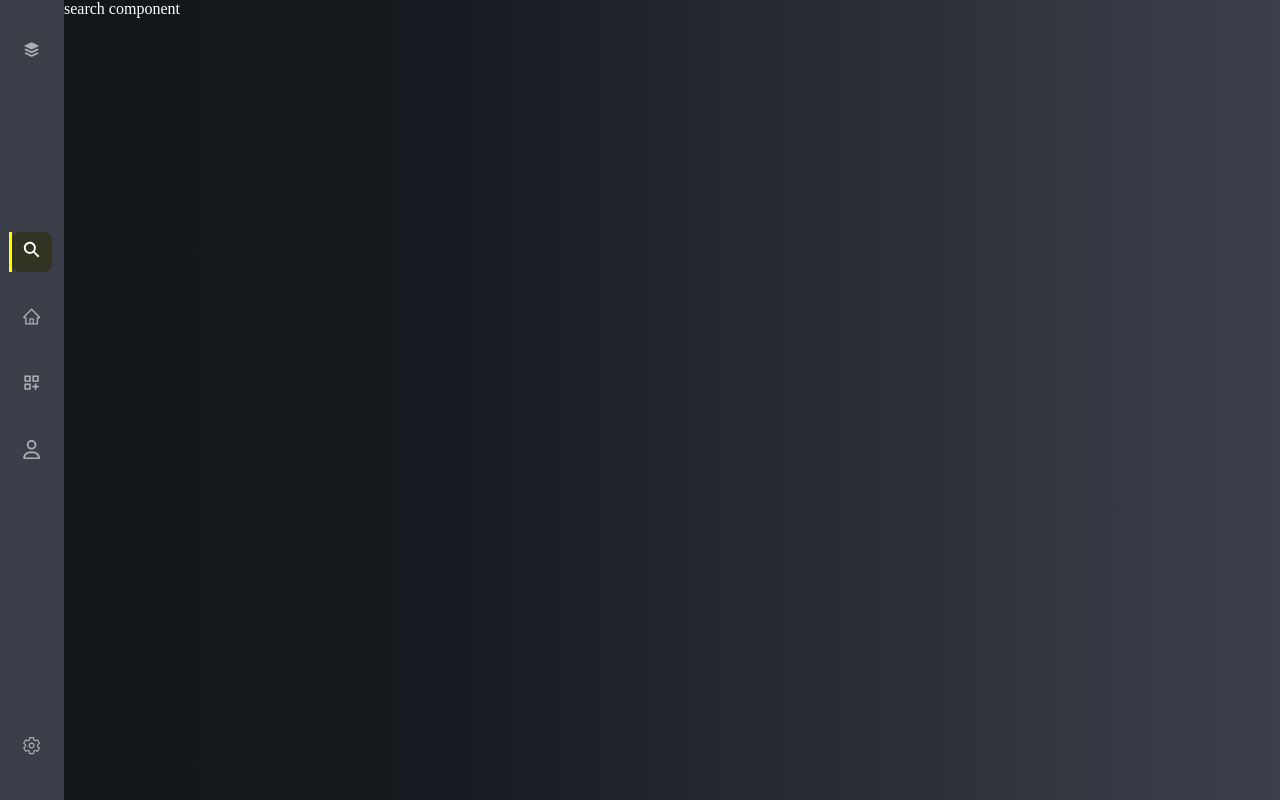
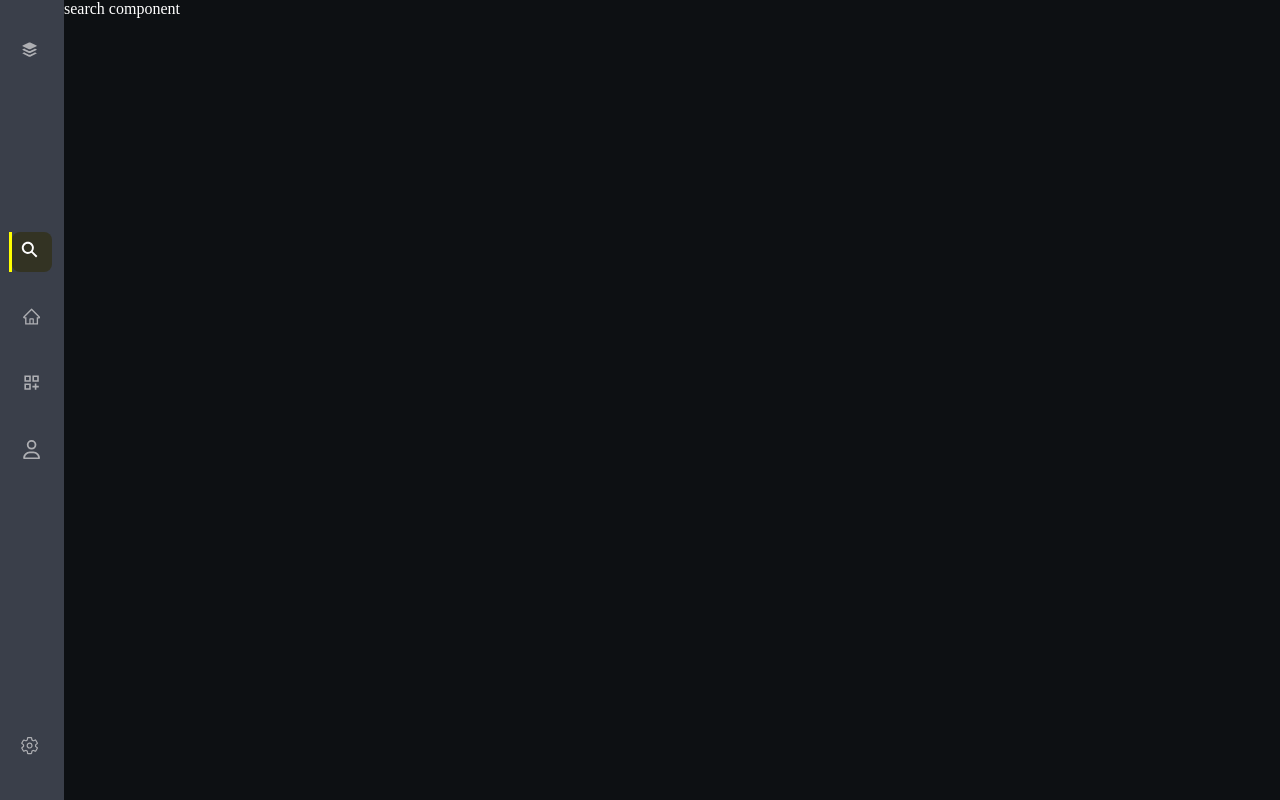
Before and after one commit to Imo-oje/local-library-ui, a React (Vite) app: page /search in a window 1280 px wide. Built offline with nearby package versions, Linux system fonts and the light colour scheme.

Commit message:
responsive styles

```diff
--- a/src/App.jsx
+++ b/src/App.jsx
@@ -3,6 +3,7 @@ import Layout from "./Layout";
 import { IoPlaySharp } from "react-icons/io5";
 import { FiHeart } from "react-icons/fi";
 import { BsWindowSidebar } from "react-icons/bs";
+import Carousel from "./components/Carousel";
 
 /* function getData() {
   const [loading, setLoading] = useState(true);
@@ -32,7 +33,8 @@ function App() {
   } */
   return (
     <Layout>
-      <h1>App</h1>
+      <Carousel />
+
       {/* <div className="faded-circle"></div> */}
       {/*
       <h2>
--- a/src/Layout.jsx
+++ b/src/Layout.jsx
@@ -6,7 +6,7 @@ export default function Layout({ children }) {
   return (
     <div className={Styles.layout}>
       <Navbar />
-      <main>{children}</main>
+      <main className={Styles.main}>{children}</main>
     </div>
   );
 }
--- /dev/null
+++ b/src/components/Carousel.jsx
@@ -0,0 +1,18 @@
+export default function Carousel() {
+  return (
+    <>
+      <section>
+        <h2>Origin</h2>
+        <div>
+          <p>
+            By <span>Dan brown</span>
+          </p>
+          <p>
+            Read by <span>Paul Micheal</span>
+          </p>
+        </div>
+        <div>4.5</div>
+      </section>
+    </>
+  );
+}
--- a/src/components/Navbar.jsx
+++ b/src/components/Navbar.jsx
@@ -11,7 +11,7 @@ export default function Navbar() {
   return (
     <nav className={Styles.nav}>
       <ul>
-        <CustomLink to="/">
+        <CustomLink className={Styles.hideFromMobile} to="/">
           <IoLogoBuffer />
         </CustomLink>
         <div>
@@ -28,7 +28,7 @@ export default function Navbar() {
             <FaRegUser />
           </CustomLink>
         </div>
-        <CustomLink to="/settings">
+        <CustomLink className={Styles.hideFromMobile} to="/settings">
           <IoSettingsOutline />
         </CustomLink>
       </ul>
--- a/src/components/Search.jsx
+++ b/src/components/Search.jsx
@@ -7,3 +7,5 @@ export default function Search() {
     </Layout>
   );
 }
+
+//https://cdn.dribbble.com/users/285333/screenshots/5024738/media/bec020047c0e9dbcb673b58dd377bc5b.png?resize=768x576&vertical=center
--- a/src/index.css
+++ b/src/index.css
@@ -5,7 +5,7 @@
 }
 
 body {
-  background: rgb(18, 21, 26);
+  /* background: rgb(18, 21, 26);
   background: -moz-linear-gradient(
     90deg,
     rgba(18, 21, 26, 1) 0%,
@@ -24,7 +24,8 @@ body {
     rgba(21, 24, 29, 1) 30%,
     rgba(59, 64, 75, 1) 100%
   );
-  filter: progid:DXImageTransform.Microsoft.gradient(startColorstr="#12151a",endColorstr="#3b404b",GradientType=1);
+  filter: progid:DXImageTransform.Microsoft.gradient(startColorstr="#12151a",endColorstr="#3b404b",GradientType=1); */
+  background: #0d1013;
   position: relative;
   width: 100vw;
   height: 100vh;
--- a/src/main.jsx
+++ b/src/main.jsx
@@ -7,6 +7,7 @@ import Settings from "./pages/Settings.jsx";
 import Profile from "./pages/Profile.jsx";
 import Search from "./components/Search.jsx";
 import "./index.css";
+import "./styles/responsive.css";
 
 const router = createBrowserRouter([
   {
--- a/src/styles/layout.module.css
+++ b/src/styles/layout.module.css
@@ -1,4 +1,11 @@
 .layout {
-  display: grid;
-  grid-template-columns: 4rem 1fr;
+  display: flex;
+  flex-direction: column-reverse;
 }
+
+@media only screen and (min-width: 600px) {
+  .layout {
+    display: grid;
+    grid-template-columns: 4rem 1fr;
+  }
+}
--- a/src/styles/navbar.module.css
+++ b/src/styles/navbar.module.css
@@ -1,30 +1,17 @@
-nav.nav {
-  z-index: 9999;
-  color: #fff;
+nav ul {
+  list-style: none;
+  border-radius: 0.5rem 0.5rem 0 0;
+  position: absolute;
   width: 100%;
-  height: 100vh;
-  padding: 2rem 0; /*  */
-  background: rgb(58, 63, 74);
-}
-
-nav ul {
-  display: flex;
-  flex-direction: column;
-  align-items: center;
-  justify-content: space-between;
-  height: inherit;
-  list-style: none;
-  height: 100%;
-  overflow: hidden;
+  bottom: 5px;
 }
 
 nav ul div {
+  width: 70%;
   display: flex;
-  flex-direction: column;
   align-items: center;
+  margin-inline: auto;
   justify-content: space-between;
-  height: 15rem;
-  margin-bottom: 6rem;
 }
 
 nav ul a {
@@ -58,18 +45,66 @@ nav ul div a[class="active"] {
 
 nav ul div a[class="active"]::after {
   content: "";
-  width: 3px;
-  height: 100%;
+  height: 3px;
+  width: 100%;
   background: yellow;
   position: absolute;
-  top: 0;
-  right: 100%;
+  bottom: 0;
+  top: 100%;
 }
 
-nav ul div a:hover {
-  color: #fff;
-  background: rgb(51, 51, 35);
-  border-radius: 20%;
-  width: 100%;
-  transform: background 300ms ease;
+.hideFromMobile,
+nav ul div a[href="/search"] {
+  display: none;
 }
+
+@media only screen and (min-width: 600px) {
+  .hideFromMobile,
+  nav ul div a[href="/search"] {
+    display: block;
+  }
+  nav.nav {
+    z-index: 9999;
+    color: #fff;
+    width: 100%;
+    height: 100vh;
+    padding: 2rem 0; /*  */
+    background: rgb(58, 63, 74);
+  }
+
+  nav ul {
+    display: flex;
+    flex-direction: column;
+    align-items: center;
+    justify-content: space-between;
+    height: inherit;
+    list-style: none;
+    height: 100%;
+    overflow: hidden;
+
+    position: relative;
+    bottom: 0;
+    top: 0;
+    left: 0;
+    right: 0;
+  }
+
+  nav ul div {
+    display: flex;
+    flex-direction: column;
+    align-items: center;
+    justify-content: space-between;
+    height: 15rem;
+    margin-bottom: 6rem;
+  }
+
+  nav ul div a[class="active"]::after {
+    content: "";
+    width: 3px;
+    height: 100%;
+    background: yellow;
+    position: absolute;
+    top: 0;
+    right: 100%;
+  }
+}
--- /dev/null
+++ b/src/styles/responsive.css
@@ -0,0 +1,6 @@
+/* if screen size is 600px or less */
+@media only screen and (max-width: 600px) {
+  .layout {
+    gap: 2rem;
+  }
+}
```
